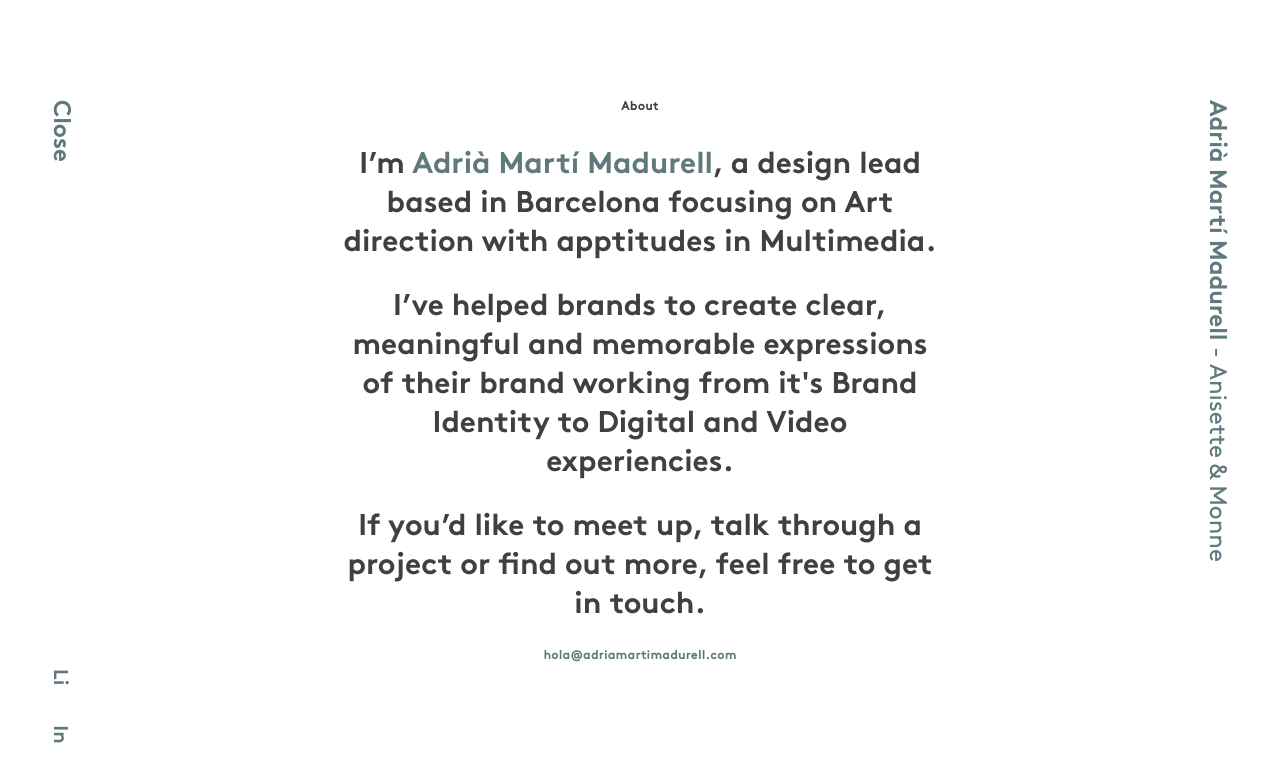
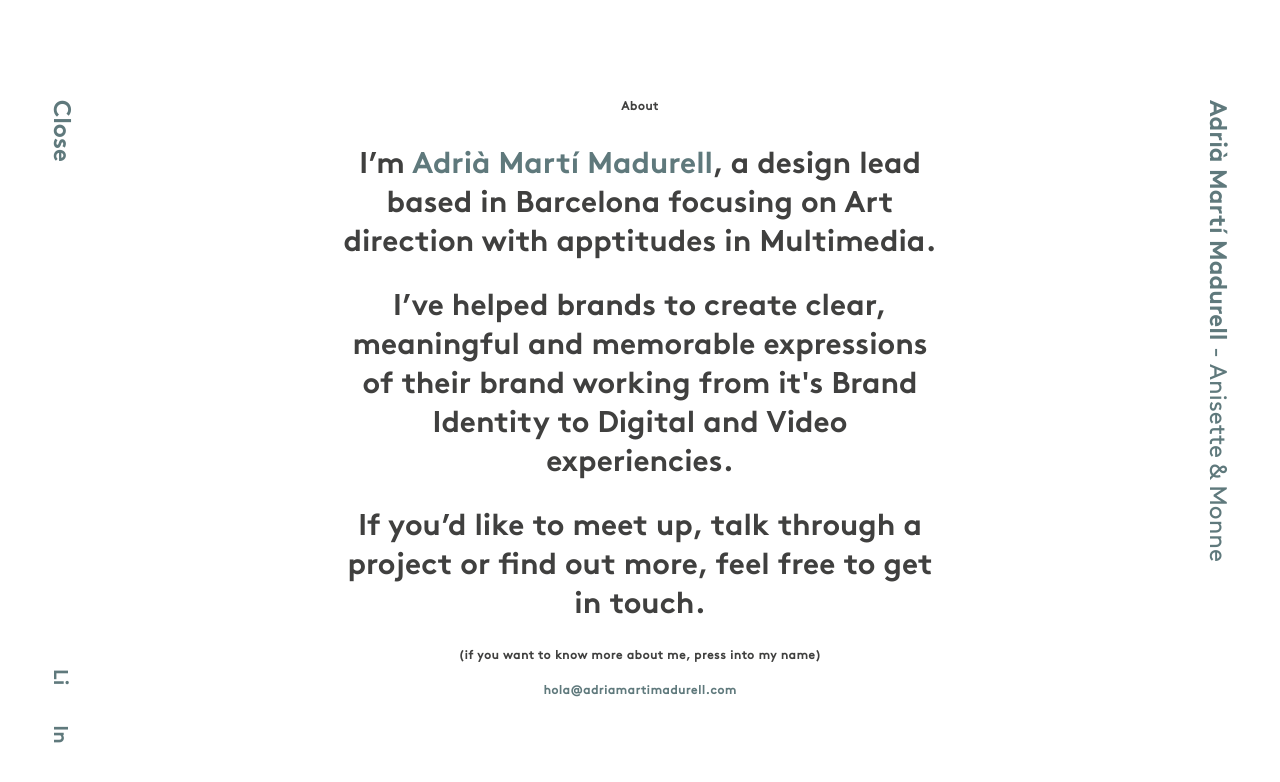
Before and after one commit to adriamartimadurell/Web, a plain HTML site: page anisette-monne.html in a window 1280 px wide. Both pictures are taken after a click on the link "Info". Drawn offline with Linux system fonts and the light colour scheme.

Commit message:
06/10/19

```diff
--- a/anisette-monne.html
+++ b/anisette-monne.html
@@ -89,6 +89,7 @@
 
 								<h2 style="text-align: center;">If you’d like to meet up, talk through a project or find out more, feel free to get in touch.</p>
 
+								<h5 style="text-align: center;" "color: #d3c5d4; line-height: 16px;">(if you want to know more about me, press into my name)</h5>
 								<h5 style="text-align: center;"><a style="color: #5F797C; line-height: 16px;" href="mailto:hola@adriamartimadurell?Subject=Hola" target="_top">hola@adriamartimadurell.com</a></h5>
 
 							</div>
```
Also changed, not shown: citm.html (+1 -0 lines), clandstine.html (+1 -0 lines), fonts.html (+1 -0 lines), index.html (+1 -0 lines), mdi.html (+1 -0 lines), ollerdelmas.html (+1 -0 lines), premistaronja.html (+1 -0 lines), wwf.html (+1 -0 lines).
